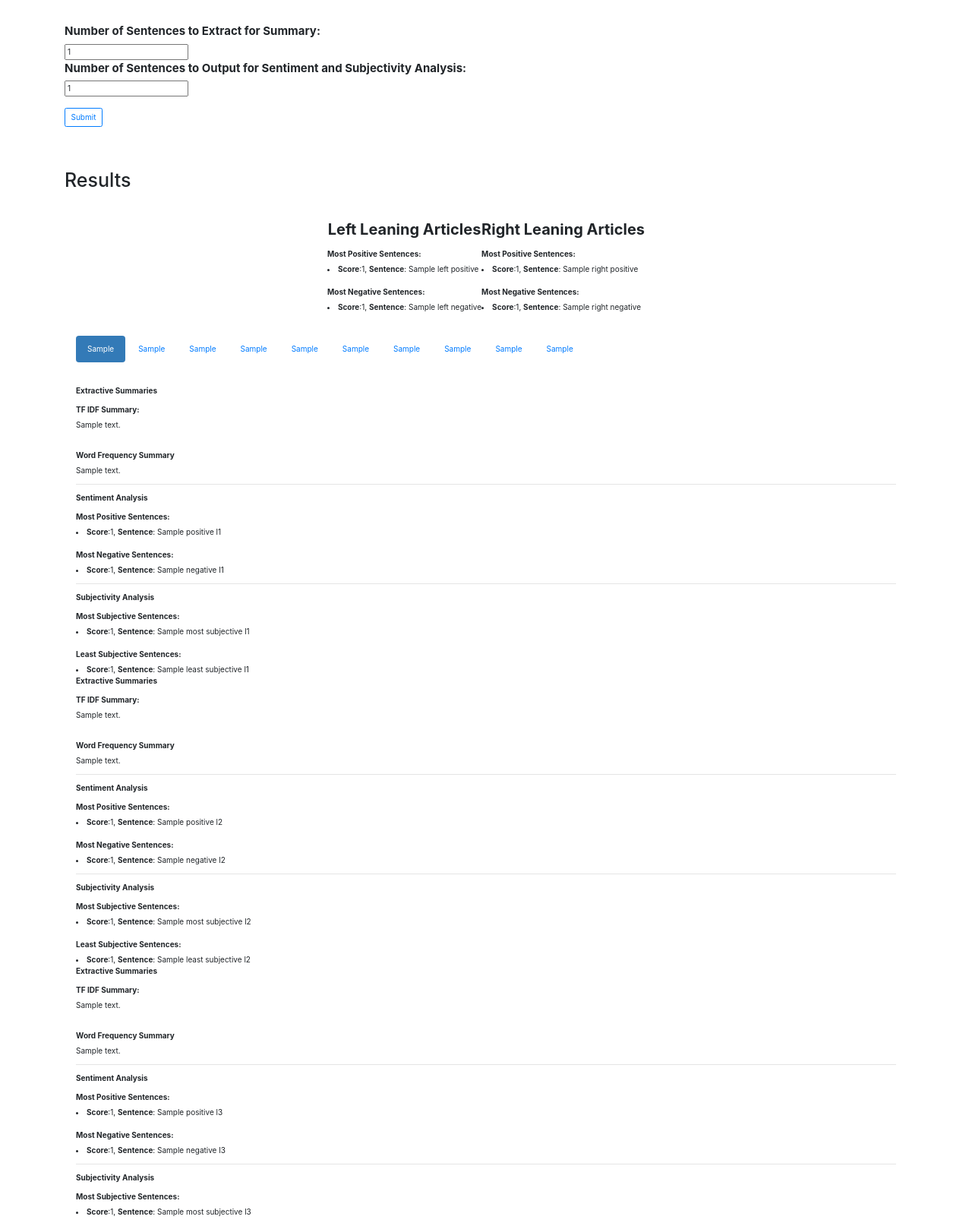
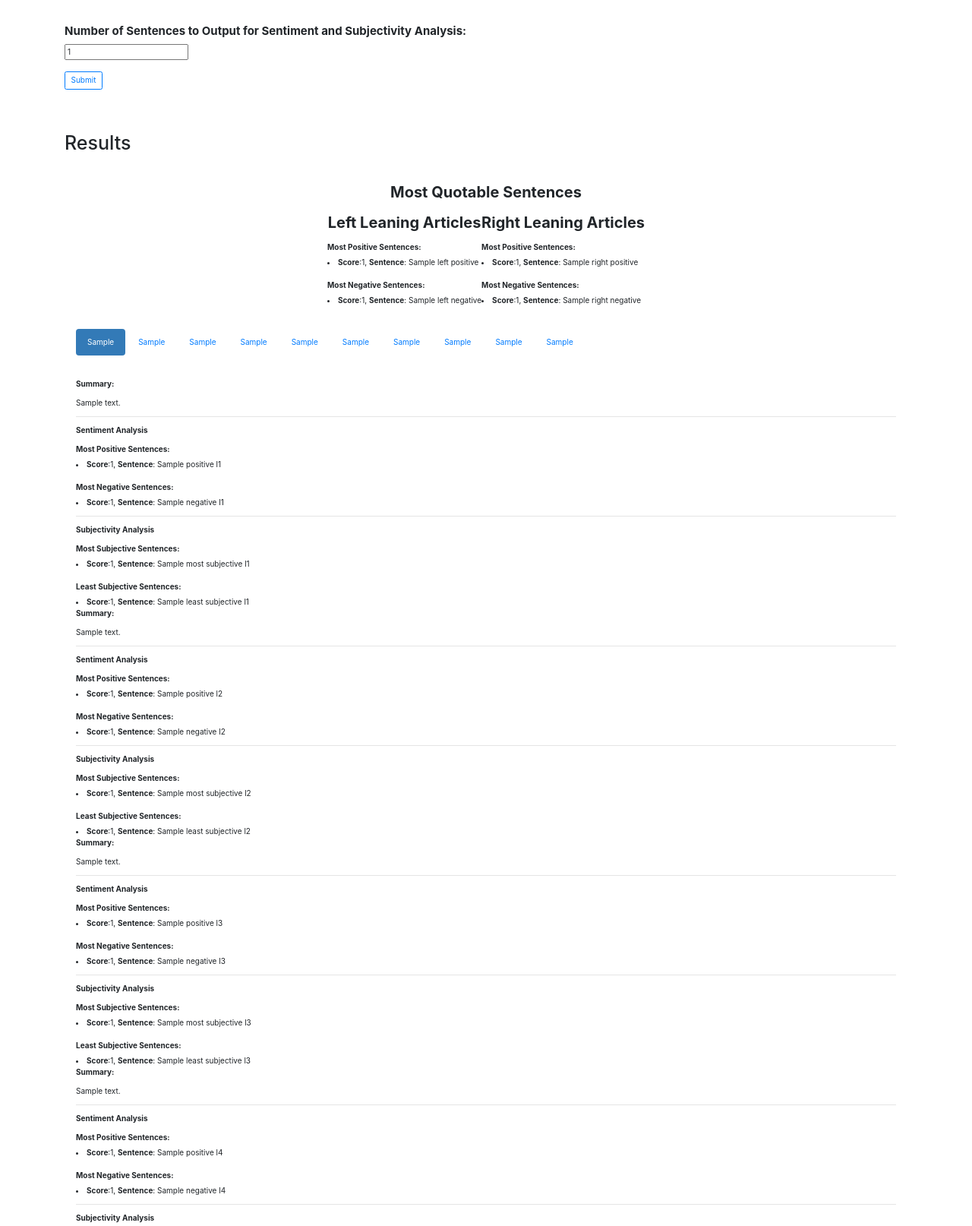
Before and after one commit to jweissenberger/newsletter, a Flask app: template flask-app/outpost/templates/multi_analyze.html in a window 1280 px wide. Shown: the part 375-1989 px from the top of the page at 76% size. Run offline with Flask 2, Linux system fonts and the light colour scheme; the template is opened without the code that fills it: most values are stand-ins (such as "Sample title", 1, 10 or a date in 2020); some libraries are stand-ins or nearby versions.

Commit message:
update multi analysis

```diff
--- a/docker-compose.yml
+++ b/docker-compose.yml
@@ -12,6 +12,6 @@ services:
     build: ./nginx
     container_name: nginx
     environment:
-      - SERVER_NAME=${IP}
+      - SERVER_NAME=$${IP}
     restart: always
     network_mode: host
--- a/flask-app/outpost/app.py
+++ b/flask-app/outpost/app.py
@@ -1,5 +1,6 @@
 from flask import Flask, request, render_template
 from flask_bootstrap import Bootstrap
+import flair
 
 from subjectivity_analysis import textblob_topn_subjectivity
 from sentiment_analysis import flair_topn_sentiment
@@ -75,20 +76,15 @@ def analyze():
     if request.method == 'POST':
         rawtext = request.form['rawtext']
 
-        # TODO check that num sentences is less than the total number of sentences
-
         rawtext = clean_text(rawtext)
 
-        tfidf_summary = run_tf_idf_summarization(rawtext, num_sentences=int(request.form['num_summary_sentences']))
-
-        word_frequency_summary = run_word_frequency_summarization(rawtext, num_sentences=int(request.form['num_summary_sentences']))
+        summary = chunk_summarize_t5(rawtext)
 
         most_subjective, least_subjective = textblob_topn_subjectivity(rawtext, num_sentences=int(request.form['num_subj_sent_sentences']))
 
         top_positive, top_negative = flair_topn_sentiment(rawtext, num_sentences=int(request.form['num_subj_sent_sentences']))
 
-    return render_template('analyze.html', version=VERSION, header=header,
-                           word_frequency_summary=word_frequency_summary,
+    return render_template('analyze.html', version=VERSION, header=header, summary=summary,
                            most_subjective=most_subjective, least_subjective=least_subjective,
                            top_positive=top_positive, top_negative=top_negative)
 
@@ -110,11 +106,9 @@ def multi_analyze():
             cleaned_text[f'l_text{i+1}'] = clean_text(orig_text[f'l_text{i+1}'])
             cleaned_text[f'r_text{i + 1}'] = clean_text(orig_text[f'r_text{i + 1}'])
 
-
-        num_summary_sentences = int(request.form['num_summary_sentences'])
         num_subj_sent_sentences = int(request.form['num_subj_sent_sentences'])
 
-        # TODO low priority: load flair model once so you don't need to do it on each call
+        model = flair.models.TextClassifier.load('en-sentiment')
 
         left_positive = []
         left_negative = []
@@ -126,28 +120,26 @@ def multi_analyze():
         for i in range(5):
 
             if cleaned_text[f'l_text{i+1}']:
-                individual_article_results[f'tfidf_summary_l{i+1}'] = run_tf_idf_summarization(cleaned_text[f'l_text{i+1}'], num_sentences=num_summary_sentences)
-                individual_article_results[f'word_frequency_summary_l{i+1}'] = run_word_frequency_summarization(cleaned_text[f'l_text{i + 1}'], num_sentences=num_summary_sentences)
+                individual_article_results[f'summary_l{i+1}'] = chunk_summarize_t5(cleaned_text[f'l_text{i+1}'])
 
                 most_subjective, least_subjective = textblob_topn_subjectivity(cleaned_text[f'l_text{i+1}'], num_sentences=num_subj_sent_sentences)
                 individual_article_results[f'most_subjective_l{i+1}'] = most_subjective
                 individual_article_results[f'least_subjective_l{i + 1}'] = least_subjective
 
-                top_positive, top_negative = flair_topn_sentiment(cleaned_text[f'l_text{i+1}'], num_sentences=num_subj_sent_sentences)
+                top_positive, top_negative = flair_topn_sentiment(cleaned_text[f'l_text{i+1}'], model=model, num_sentences=num_subj_sent_sentences)
                 individual_article_results[f'top_positive_l{i+1}'] = top_positive
                 individual_article_results[f'top_negative_l{i + 1}'] = top_negative
                 left_positive.extend(top_positive)
                 left_negative.extend(top_negative)
 
             if cleaned_text[f'r_text{i+1}']:
-                individual_article_results[f'tfidf_summary_r{i+1}'] = run_tf_idf_summarization(cleaned_text[f'r_text{i+1}'], num_sentences=num_summary_sentences)
-                individual_article_results[f'word_frequency_summary_r{i+1}'] = run_word_frequency_summarization(cleaned_text[f'r_text{i + 1}'], num_sentences=num_summary_sentences)
+                individual_article_results[f'summary_r{i+1}'] = chunk_summarize_t5(cleaned_text[f'r_text{i+1}'])
 
                 most_subjective, least_subjective = textblob_topn_subjectivity(cleaned_text[f'r_text{i+1}'], num_sentences=num_subj_sent_sentences)
                 individual_article_results[f'most_subjective_r{i+1}'] = most_subjective
                 individual_article_results[f'least_subjective_r{i + 1}'] = least_subjective
 
-                top_positive, top_negative = flair_topn_sentiment(cleaned_text[f'r_text{i+1}'], num_sentences=num_subj_sent_sentences)
+                top_positive, top_negative = flair_topn_sentiment(cleaned_text[f'r_text{i+1}'], model=model, num_sentences=num_subj_sent_sentences)
                 individual_article_results[f'top_positive_r{i+1}'] = top_positive
                 individual_article_results[f'top_negative_r{i + 1}'] = top_negative
                 right_positive.extend(top_positive)
@@ -168,7 +160,6 @@ def multi_analyze():
     return render_template('multi_analyze.html', version=VERSION, header=header,
                            left_positive=left_positive, left_negative=left_negative,
                            right_positive=right_positive, right_negative=right_negative,
-                           num_summary_sentences=num_summary_sentences,
                            num_subj_sent_sentences=num_subj_sent_sentences,
                            **orig_text, **individual_article_results)
 
--- a/flask-app/outpost/templates/multi_analyze.html
+++ b/flask-app/outpost/templates/multi_analyze.html
@@ -63,8 +63,6 @@
     </table>
     <br><br>
 
-    <label for="num_summary_sentences" style="font-size:15px">Number of Sentences to Extract for Summary:</label><br>
-    <input type="text" id="num_summary_sentences" name="num_summary_sentences" value={{num_summary_sentences}}><br>
     <label for="num_subj_sent_sentences" style="font-size:15px">Number of Sentences to Output for Sentiment and Subjectivity Analysis:</label><br>
     <input type="text" id="num_subj_sent_sentences" name="num_subj_sent_sentences" value={{num_subj_sent_sentences}}>
     <br><br>
@@ -83,6 +81,9 @@
     <br><br>
 
     <table style="margin-left:auto;margin-right:auto;">
+        <tr>
+            <th colspan="2" style="text-align:center"><p style="font-size:20px">Most Quotable Sentences</p></th>
+        </tr>
         <tr>
             <th style="text-align:center"><p style="font-size:20px">Left Leaning Articles</p></th>
             <th style="text-align:center"><p style="font-size:20px">Right Leaning Articles</p></th>
@@ -187,13 +188,8 @@
         <div class="tab-content clearfix">
             <div class="tab-pane active" id="1a">
 
-                <p><b>Extractive Summaries</b></p>
-                <label>TF IDF Summary:</label>
-                <p>{{tfidf_summary_l1}}</p>
-
-                <br>
-                <label>Word Frequency Summary</label>
-                <p>{{word_frequency_summary_l1}}</p>
+                <p><b>Summary:</b></p>
+                <p>{{summary_l1}}</p>
 
                 <hr>
                 <p><b>Sentiment Analysis</b></p>
@@ -225,13 +221,8 @@
 
             <div class="tab-pane active" id="2a">
 
-                <p><b>Extractive Summaries</b></p>
-                <label>TF IDF Summary:</label>
-                <p>{{tfidf_summary_l2}}</p>
-
-                <br>
-                <label>Word Frequency Summary</label>
-                <p>{{word_frequency_summary_l2}}</p>
+                <p><b>Summary:</b></p>
+                <p>{{summary_l2}}</p>
 
                 <hr>
                 <p><b>Sentiment Analysis</b></p>
@@ -264,13 +255,8 @@
 
             <div class="tab-pane active" id="3a">
 
-                <p><b>Extractive Summaries</b></p>
-                <label>TF IDF Summary:</label>
-                <p>{{tfidf_summary_l3}}</p>
-
-                <br>
-                <label>Word Frequency Summary</label>
-                <p>{{word_frequency_summary_l3}}</p>
+                <p><b>Summary:</b></p>
+                <p>{{summary_l3}}</p>
 
                 <hr>
                 <p><b>Sentiment Analysis</b></p>
@@ -302,13 +288,8 @@
 
             <div class="tab-pane active" id="4a">
 
-                <p><b>Extractive Summaries</b></p>
-                <label>TF IDF Summary:</label>
-                <p>{{tfidf_summary_l4}}</p>
-
-                <br>
-                <label>Word Frequency Summary</label>
-                <p>{{word_frequency_summary_l4}}</p>
+                <p><b>Summary:</b></p>
+                <p>{{summary_l4}}</p>
 
                 <hr>
                 <p><b>Sentiment Analysis</b></p>
@@ -340,13 +321,8 @@
 
             <div class="tab-pane active" id="5a">
 
-                <p><b>Extractive Summaries</b></p>
-                <label>TF IDF Summary:</label>
-                <p>{{tfidf_summary_l1}}</p>
-
-                <br>
-                <label>Word Frequency Summary</label>
-                <p>{{word_frequency_summary_l1}}</p>
+                <p><b>Summary:</b></p>
+                <p>{{summary_l5}}</p>
 
                 <hr>
                 <p><b>Sentiment Analysis</b></p>
@@ -378,13 +354,8 @@
 
             <div class="tab-pane active" id="6a">
 
-                <p><b>Extractive Summaries</b></p>
-                <label>TF IDF Summary:</label>
-                <p>{{tfidf_summary_r1}}</p>
-
-                <br>
-                <label>Word Frequency Summary</label>
-                <p>{{word_frequency_summary_r1}}</p>
+                <p><b>Summary:</b></p>
+                <p>{{summary_r1}}</p>
 
                 <hr>
                 <p><b>Sentiment Analysis</b></p>
@@ -417,13 +388,8 @@
 
             <div class="tab-pane active" id="7a">
 
-                <p><b>Extractive Summaries</b></p>
-                <label>TF IDF Summary:</label>
-                <p>{{tfidf_summary_r2}}</p>
-
-                <br>
-                <label>Word Frequency Summary</label>
-                <p>{{word_frequency_summary_r2}}</p>
+                <p><b>Summary:</b></p>
+                <p>{{summary_r2}}</p>
 
                 <hr>
                 <p><b>Sentiment Analysis</b></p>
@@ -455,13 +421,8 @@
 
             <div class="tab-pane active" id="8a">
 
-                <p><b>Extractive Summaries</b></p>
-                <label>TF IDF Summary:</label>
-                <p>{{tfidf_summary_r3}}</p>
-
-                <br>
-                <label>Word Frequency Summary</label>
-                <p>{{word_frequency_summary_r3}}</p>
+                <p><b>Summary:</b></p>
+                <p>{{summary_r3}}</p>
 
                 <hr>
                 <p><b>Sentiment Analysis</b></p>
@@ -494,13 +455,8 @@
 
             <div class="tab-pane active" id="9a">
 
-                <p><b>Extractive Summaries</b></p>
-                <label>TF IDF Summary:</label>
-                <p>{{tfidf_summary_r4}}</p>
-
-                <br>
-                <label>Word Frequency Summary</label>
-                <p>{{word_frequency_summary_r4}}</p>
+                <p><b>Summary:</b></p>
+                <p>{{summary_r4}}</p>
 
                 <hr>
                 <p><b>Sentiment Analysis</b></p>
@@ -532,13 +488,8 @@
 
             <div class="tab-pane active" id="10a">
 
-                <p><b>Extractive Summaries</b></p>
-                <label>TF IDF Summary:</label>
-                <p>{{tfidf_summary_r5}}</p>
-
-                <br>
-                <label>Word Frequency Summary</label>
-                <p>{{word_frequency_summary_r5}}</p>
+                <p><b>Summary:</b></p>
+                <p>{{summary_r5}}</p>
 
                 <hr>
                 <p><b>Sentiment Analysis</b></p>
--- a/flask-app/outpost/templates/multi_article.html
+++ b/flask-app/outpost/templates/multi_article.html
@@ -63,8 +63,6 @@
     </table>
     <br><br>
 
-    <label for="num_summary_sentences" style="font-size:15px">Number of Sentences to Extract for Summary:</label><br>
-    <input type="text" id="num_summary_sentences" name="num_summary_sentences"><br>
     <label for="num_subj_sent_sentences" style="font-size:15px">Number of Sentences to Output for Sentiment and Subjectivity Analysis:</label><br>
     <input type="text" id="num_subj_sent_sentences" name="num_subj_sent_sentences">
     <br><br>
--- a/flask-app/outpost/templates/single.html
+++ b/flask-app/outpost/templates/single.html
@@ -22,8 +22,6 @@
         <textarea name="rawtext" cols="3" rows="3" class="form-control">
         </textarea>
 
-        <label for="num_summary_sentences" style="font-size:15px">Number of Sentences to Extract for Summary:</label><br>
-        <input type="text" id="num_summary_sentences" name="num_summary_sentences"><br>
         <label for="num_subj_sent_sentences" style="font-size:15px">Number of Sentences to Output for Sentiment and Subjectivity Analysis:</label><br>
         <input type="text" id="num_subj_sent_sentences" name="num_subj_sent_sentences">
 
--- a/flask-app/outpost/templates/summarize_result.html
+++ b/flask-app/outpost/templates/summarize_result.html
@@ -35,7 +35,7 @@
     <hr>
     <p><b>Summaries</b></p>
     <p>WARNING: some or all of these summaries might be extractive. I'm working on adding a feature to check for this soon</p>
-    <label>Summary 1:</label>
+    <label>Summary:</label>
     <p>{{large_summary}}</p>
 
 
```
Also changed, not shown: flask-app/outpost/sentiment_analysis.py (+7 -22 lines), flask-app/outpost/templates/analyze.html (+2 -9 lines).
